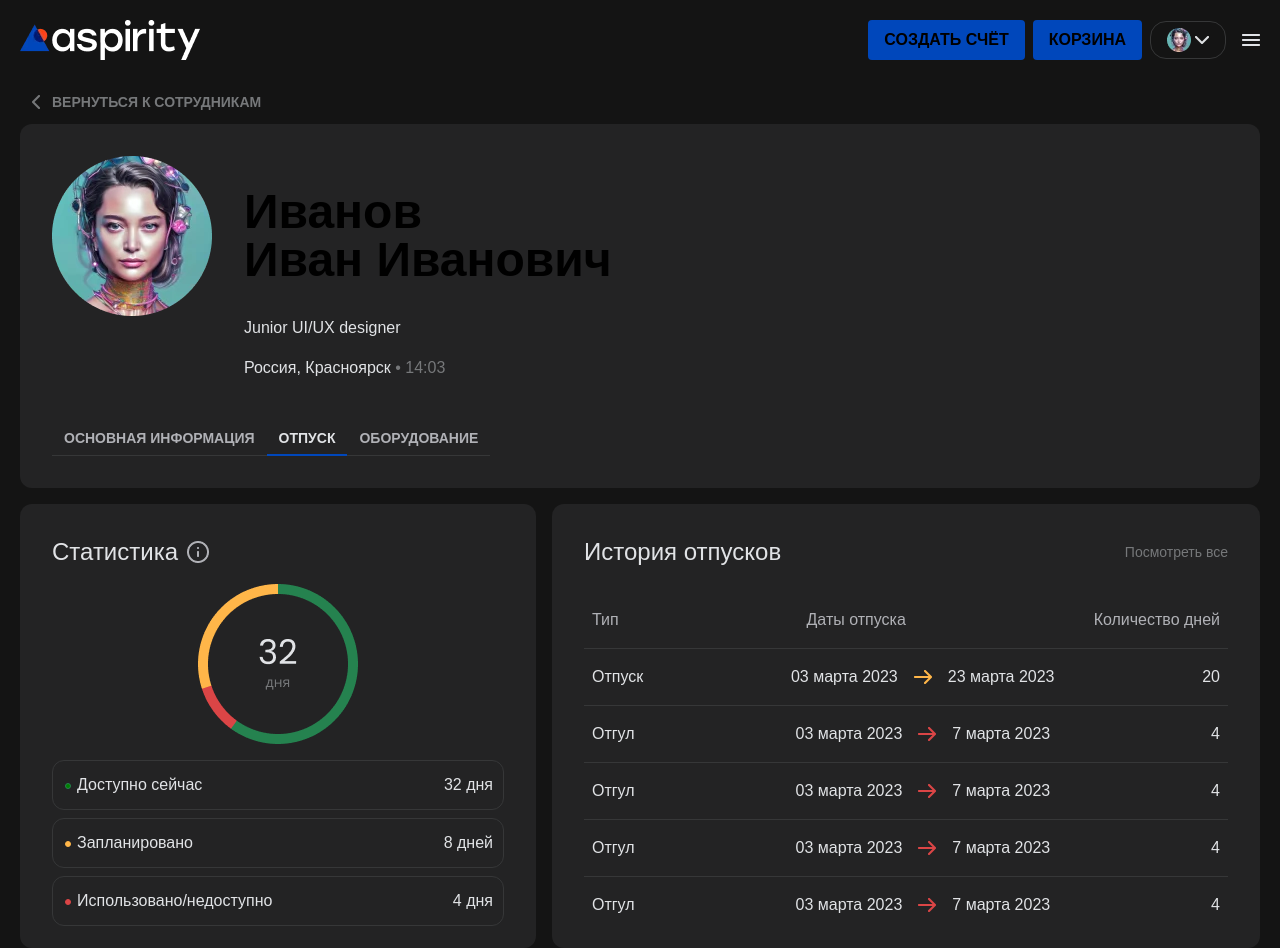
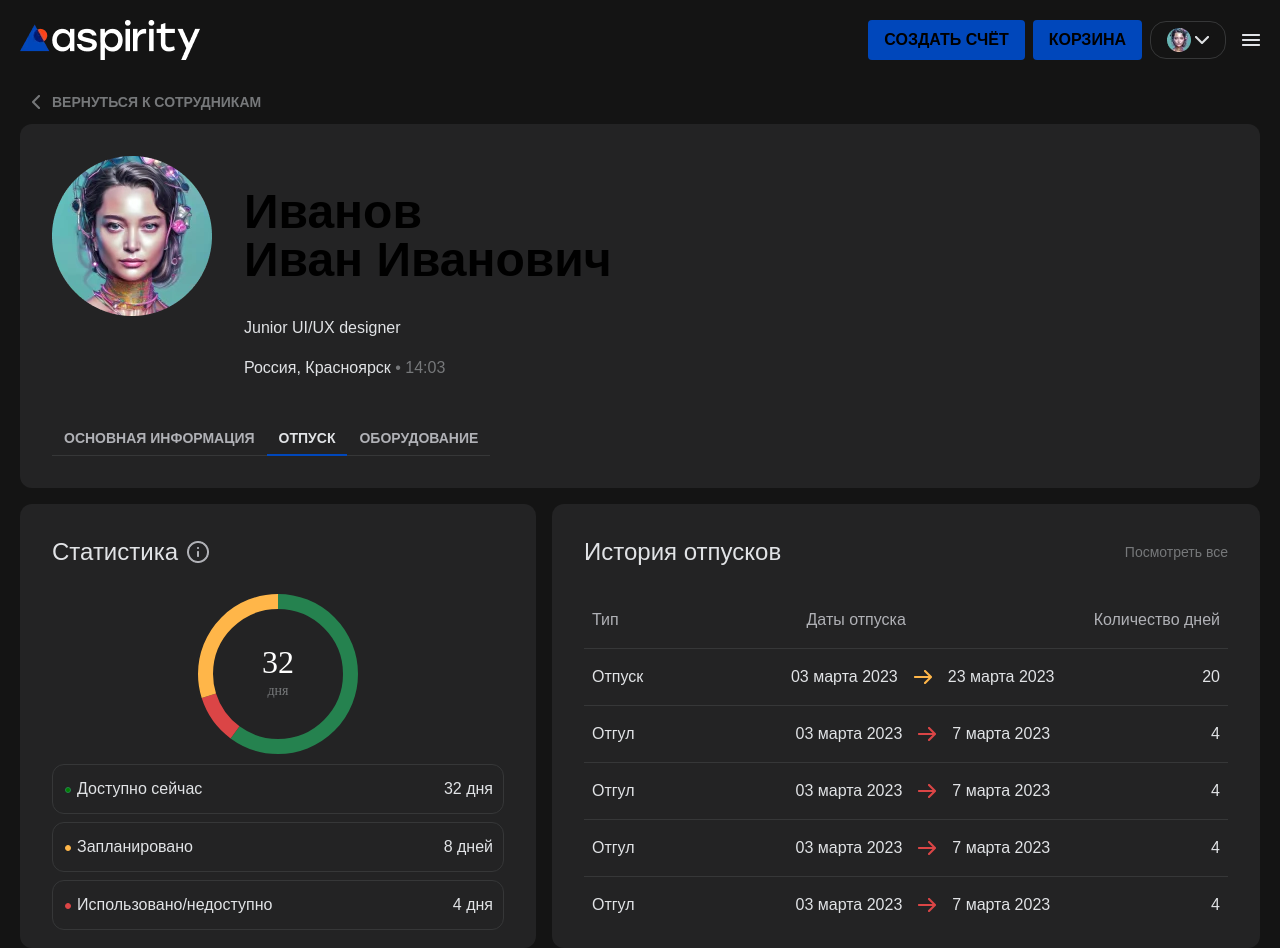
Before and after one commit to sobol4156/aspirity, a Next.js app: page / in a window 1280 px wide. Built offline with nearby package versions, Linux system fonts and the light colour scheme.

Commit message:
progressBar is good

```diff
--- /dev/null
+++ b/app/components/CircleBar/CircleBar.css
@@ -0,0 +1,24 @@
+
+
+.donut-chart {
+    position: relative;
+    display: block;
+    margin: auto;
+  }
+
+  .donut-segment {
+    transition: transform 0.3s ease, stroke-width 0.3s ease;
+    transform-origin: 50% 50%;
+  }
+
+  .donut-segment.hovered {
+    transform: scale(1.04);
+    stroke-width: 20px;
+  }
+
+  .donut-text {
+    font-size: 2em;
+    fill: #ffffff;
+    text-anchor: middle;
+    dominant-baseline: middle;
+  }
--- /dev/null
+++ b/app/components/CircleBar/CircleBar.tsx
@@ -0,0 +1,54 @@
+import React from 'react';
+import './CircleBar.css';
+
+type CircleBarProps = {
+  hoveredSegment: number | null;
+};
+
+const CircleBar: React.FC<CircleBarProps> = ({ hoveredSegment }) => {
+  const size = 180;
+  const strokeWidth = 15;
+  const radius = (size - strokeWidth) / 2-10;
+  const circumference = 2 * Math.PI * radius;
+
+  const segments = [
+    { percentage: 60, color: '#25824F' },
+    { percentage: 10, color: '#DB4546' },
+    { percentage: 30, color: '#FFB649' },
+  ];
+
+  let offset = 0;
+
+  return (
+    <svg width={size} height={size} className="donut-chart" fontFamily="Poppins" >
+      <g transform={`rotate(-90 ${size / 2} ${size / 2})`}>
+        {segments.map((segment, index) => {
+          const dashArray = `${(segment.percentage / 100) * circumference} ${circumference}`;
+          const dashOffset = offset;
+          offset -= (segment.percentage / 100) * circumference;
+
+          return (
+            <circle
+              key={index}
+              className={`donut-segment ${hoveredSegment === index ? 'hovered' : ''}`}
+              stroke={segment.color}
+              cx={size / 2}
+              cy={size / 2}
+              r={radius }
+              fill="none"
+              strokeWidth={strokeWidth}
+              strokeDasharray={dashArray}
+              strokeDashoffset={dashOffset}
+            />
+          );
+        })}
+      </g>
+      <text x="50%" y="40%" textAnchor="middle" dy=".3em" className="donut-text">
+        32
+        <tspan x="50%" dy="26px" fontSize="14px" fill='#76787A'>дня</tspan>
+      </text>
+    </svg>
+  );
+};
+
+export default CircleBar;
--- a/app/employee.css
+++ b/app/employee.css
@@ -2,24 +2,28 @@
   border-bottom: 1px solid #363738;
   padding: 0 12px 6px;
   cursor: pointer;
-
+  transition: all 0.3s ease;
+}
+.employee__link:hover {
+  color: #e1e3e6;
+  transform: scale(1.01);
 }
 
 .active {
   border-bottom: 2px solid #0047bb;
   color: #e1e3e6;
 }
-.history-mobile{
+.history-mobile {
   display: none;
 }
 
-.vacation{
+.vacation {
   max-height: 444px;
 }
 .statistics {
   max-width: 516px;
   flex: 1;
-  color: #E1E3E6;
+  color: #e1e3e6;
 }
 
 .statistics__item {
@@ -31,7 +35,7 @@
   transition: transform ease 0.3s;
   cursor: default;
 }
-.statistics__item:hover{
+.statistics__item:hover {
   transform: scale(1.01);
   border: 1px solid white;
 }
@@ -66,7 +70,7 @@
   border: 1px solid #25824f;
 }
 
-.history{
+.history {
   max-width: 962px;
   flex: 1;
   min-width: 480px;
@@ -76,15 +80,22 @@
   border-bottom: 1px solid #363738;
 }
 
-  @media(width<890px){
+
+
+.progress-ring__circle{
+  stroke-dasharray: 50 1;
+}
+
+
+@media (width<890px) {
   .vacation {
     flex-direction: column;
-        max-height: none
+    max-height: none;
   }
-    .statistics{
+  .statistics {
     max-width: none;
   }
-    .history{
+  .history {
     margin-bottom: 32px;
   }
 }
@@ -101,17 +112,17 @@
     text-align: center;
   }
 }
-@media(width<530px){
-    .history{
+@media (width<530px) {
+  .history {
     display: none;
   }
-    .history-mobile{
+  .history-mobile {
     display: block;
   }
-    .statistics{
+  .statistics {
     padding: 24px 16px;
   }
-    .statistics-title{
+  .statistics-title {
     font-size: 16px;
     line-height: 24px;
   }
--- a/app/page.tsx
+++ b/app/page.tsx
@@ -2,15 +2,17 @@
 import Image from "next/image";
 import "./employee.css";
 import { useState } from "react";
+import CircleBar from "./components/CircleBar/CircleBar";
 
 export default function Home() {
   const [showInfo, setShowInfo] = useState(false);
+  const [hoveredSegment, setHoveredSegment] = useState<null| number>(null);
   return (
     <div className="flex flex-col font-poppins">
       {/* back to List */}
-      <div className="flex gap-3 items-center p-3 ">
-        <Image className="h-3.5 cursor-pointer" src="/image/arrowLeft.webp" alt="" width={8} height={14} />
-        <span className="text-[#76787A] text-sm  font-semibold cursor-pointer">ВЕРНУТЬСЯ К СОТРУДНИКАМ</span>
+      <div className="inline-flex w-64 gap-3 items-center p-3 ">
+        <Image className=" h-3.5 cursor-pointer" src="/image/arrowLeft.webp" alt="" width={8} height={14} />
+        <span className=" text-[#76787A] text-sm  font-semibold cursor-pointer">ВЕРНУТЬСЯ К СОТРУДНИКАМ</span>
       </div>
       {/* Employee */}
       <section className="bg-[#232324] p-8 rounded-xl">
@@ -48,24 +50,35 @@ export default function Home() {
             )}
           </div>
           <div className="flex justify-center mt-4  ">
-            <Image src='/image/progress-bar.webp' alt="logo"
+            {/* <Image src='/image/progress-bar.webp' alt="logo"
               width={160}
               height={160}
-
-            />
-
+            /> */}
+          <CircleBar hoveredSegment={hoveredSegment} />
           </div>
-          <div className="mt-4">
+          <div className="">
             <ul className="statistics__list flex flex-col gap-2">
-              <li className="statistics__item">
+            <li
+            className="statistics__item"
+            onMouseEnter={() => setHoveredSegment(0)}
+            onMouseLeave={() => setHoveredSegment(null)}
+          >
             <span className="statistics__item-text green">Доступно сейчас</span>
             <span>32 дня</span>
           </li>
-              <li className="statistics__item">
+          <li
+            className="statistics__item"
+            onMouseEnter={() => setHoveredSegment(2)}
+            onMouseLeave={() => setHoveredSegment(null)}
+          >
             <span className="statistics__item-text yellow">Запланировано</span>
             <span>8 дней</span>
           </li>
-              <li className="statistics__item">
+          <li
+            className="statistics__item"
+            onMouseEnter={() => setHoveredSegment(1)}
+            onMouseLeave={() => setHoveredSegment(null)}
+          >
             <span className="statistics__item-text red">Использовано/недоступно</span>
             <span>4 дня</span>
           </li>
```
Lines whose indentation alone changed are shown as unchanged.
